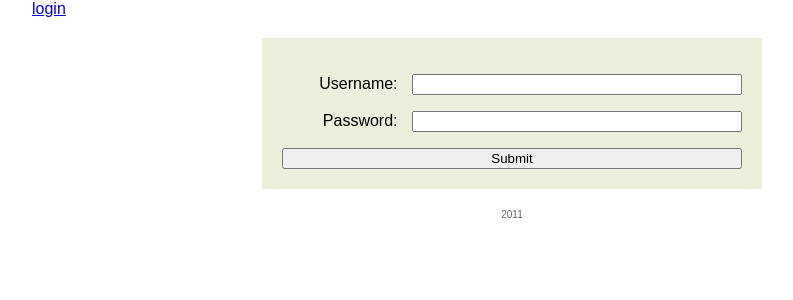
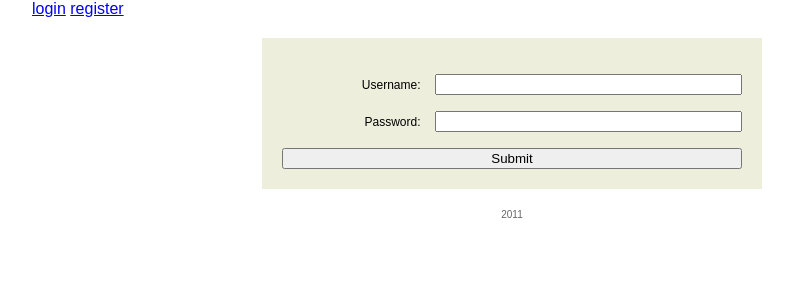
Before and after one commit to chaosk/sprint-01, a Django app: template sprint-01/templates/accounts/login.html in a window 1280 px wide. Shown: the part 116-416 px from the top of the page, without its empty margins (128-921 px from the left). Run offline with Django 3.2, Linux system fonts and the light colour scheme; the template is opened without the code that fills it: values that come from a table or form of the project are taken from there, others are empty; parts of the project's set-up code (start-up, migrations or seed data) failed here and were passed over; some web fonts are replaced.

Commit message:
added register page

```diff
--- a/sprint-01/media/static/base.css
+++ b/sprint-01/media/static/base.css
@@ -37,18 +37,24 @@ form {
 }
 
 	form label {
-		width: 25%;
+		font-size: 12px;
+		width: 30%;
 		margin-right: 10px;
 		display: inline-block;
 		cursor: pointer;
 	}
 
 	form input {
-		width: 70%;
+		width: 65%;
 	}
 
 	form input[type="submit"] {
 		width: 100%;
+	}
+
+	form .helptext {
+		color: #c66;
+		font-size: 10px;
 	}
 
 .page {
--- a/sprint-01/templates/base.html
+++ b/sprint-01/templates/base.html
@@ -25,7 +25,7 @@
 			{% if request.user.is_authenticated %}
 			Welcome, {{ request.user }}! <a href="{% url logout %}">logout</a>
 			{% else %}
-			<a href="{% url login %}">login</a>
+			<a href="{% url login %}">login</a> <a href="{% url register %}">register</a>
 			{% endif %}
 		</section>
 
```
Also changed, not shown: sprint-01/templates/accounts/register.html (added, +8 -0 lines).
